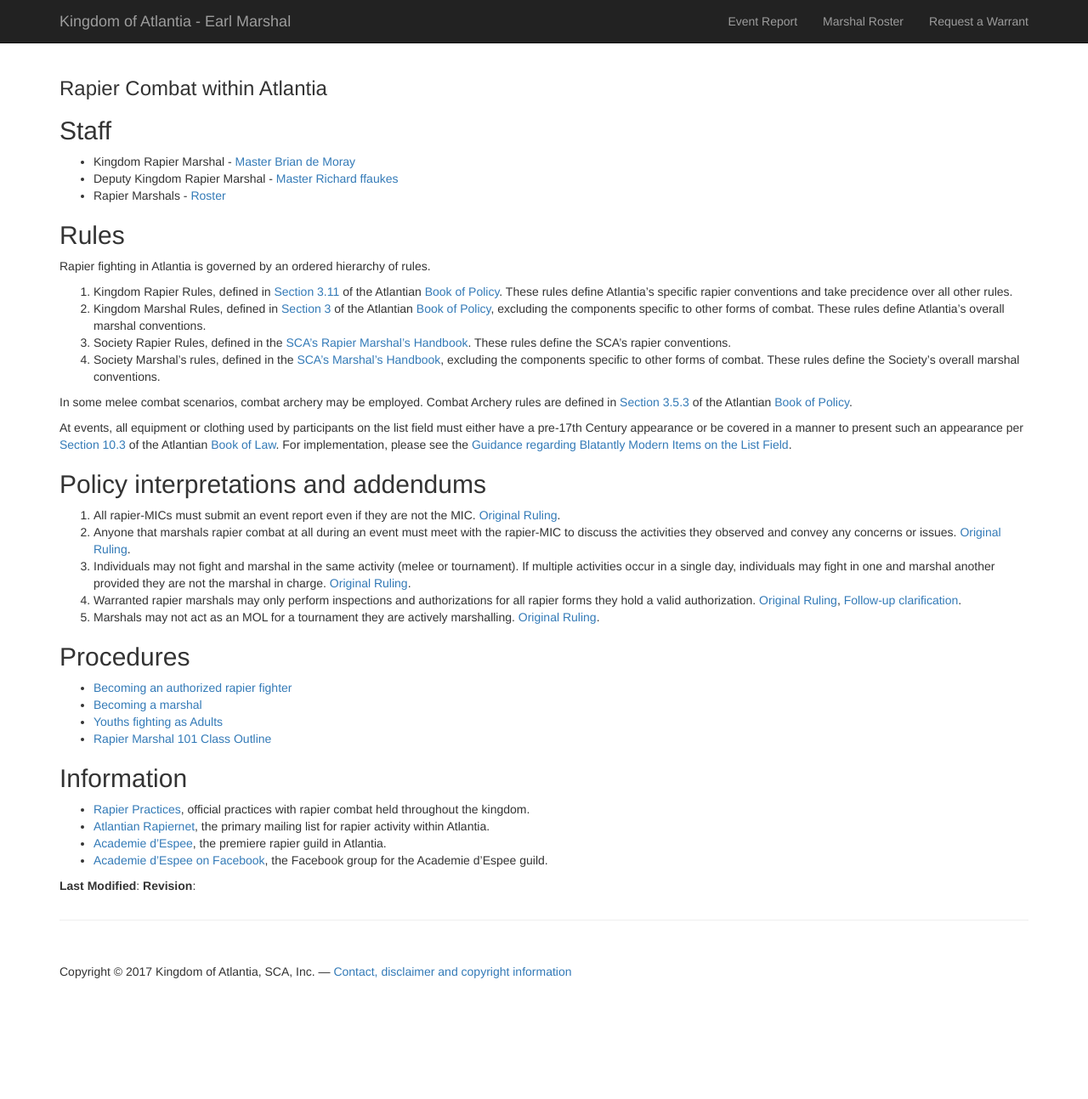
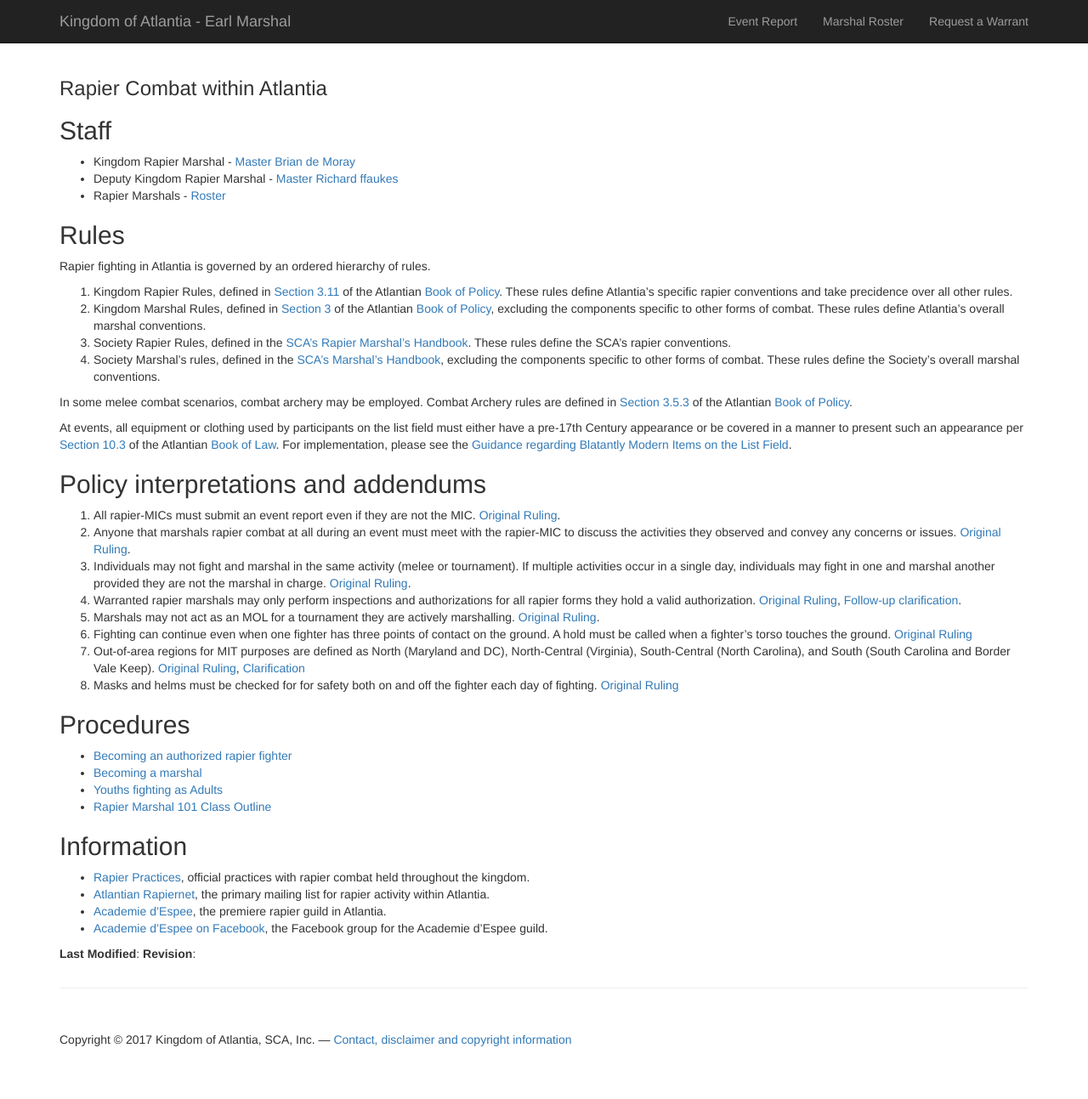
Before and after one commit to academie-de-espee/earl-marshal, a Jekyll site: the page built from rapier.md, in a window 1280 px wide. Shown: the whole page at 85% size. Built offline with Jekyll 4.4.1, drawn with Linux system fonts in a browser that asks for light colours; before the commit the page ends 1213 px from its top, so only the background shows below that.

Commit message:
add additional rulings

```diff
--- a/rapier.md
+++ b/rapier.md
@@ -28,6 +28,9 @@ At events, all equipment or clothing used by participants on the list field must
 3. Individuals may not fight and marshal in the same activity (melee or tournament).  If multiple activities occur in a single day, individuals may fight in one and marshal another provided they are not the marshal in charge.  [Original Ruling](http://seahorse.atlantia.sca.org/private.cgi/marshalls-atlantia.sca.org/2016-October/022561.html).
 4. Warranted rapier marshals may only perform inspections and authorizations for all rapier forms they hold a valid authorization. [Original Ruling](http://seahorse.atlantia.sca.org/private.cgi/marshalls-atlantia.sca.org/2016-April/022472.html), [Follow-up clarification](http://seahorse.atlantia.sca.org/private.cgi/marshalls-atlantia.sca.org/2017-February/022640.html).
 5. Marshals may not act as an MOL for a tournament they are actively marshalling. [Original Ruling](http://seahorse.atlantia.sca.org/private.cgi/marshalls-atlantia.sca.org/2016-March/022439.html).
+6. Fighting can continue even when one fighter has three points of contact on the ground.  A hold must be called when a fighter's torso touches the ground.  [Original Ruling](http://seahorse.atlantia.sca.org/private.cgi/marshalls-atlantia.sca.org/2012-July/014154.html)
+7. Out-of-area regions for MIT purposes are defined as North (Maryland and DC), North-Central (Virginia), South-Central (North Carolina), and South (South Carolina and Border Vale Keep). [Original Ruling](http://seahorse.atlantia.sca.org/private.cgi/marshalls-atlantia.sca.org/2015-January/022315.html), [Clarification](http://seahorse.atlantia.sca.org/private.cgi/marshalls-atlantia.sca.org/2015-January/022317.html)
+8. Masks and helms must be checked for for safety both on and off the fighter each day of fighting. [Original Ruling](http://seahorse.atlantia.sca.org/private.cgi/marshalls-atlantia.sca.org/2017-February/022641.html)
 
 ## Procedures
 
@@ -35,7 +38,6 @@ At events, all equipment or clothing used by participants on the list field must
 * [Becoming a marshal](/procedures/mit/)
 * [Youths fighting as Adults](/procedures/youth-as-adult-rapier/)
 * [Rapier Marshal 101 Class Outline](/training/rapier-marshal/)
-
 
 ## Information
 * [Rapier Practices](/practices/rapier/), official practices with rapier combat held throughout the kingdom.
```
